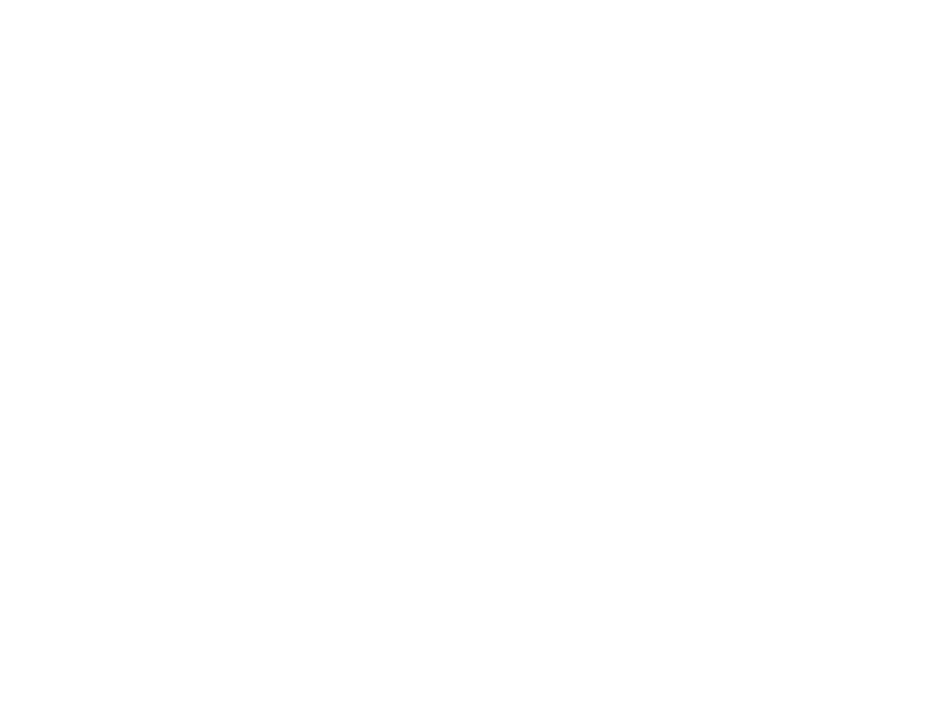
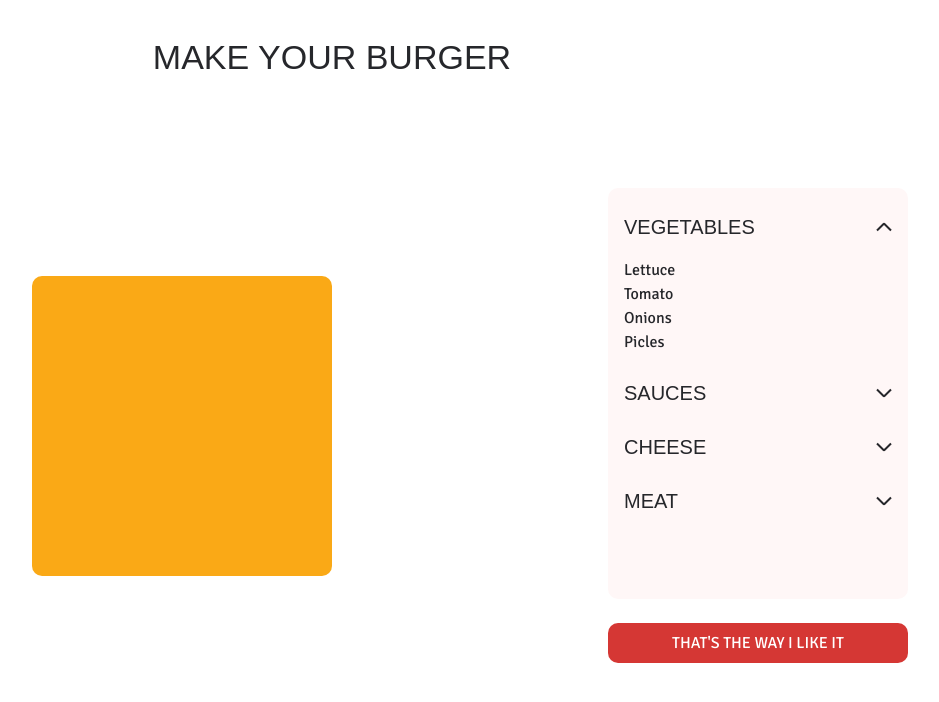
Before and after one commit to andresilva-cc/customburger, a Nuxt app: page /build in a window 1280 px wide. Before the commit this address had no page. Shown: the top 702 px of the page, without its empty margins (308-1247 px from the left). Built offline with nearby package versions, Linux system fonts and the light colour scheme; a web font is replaced by a local one.

Commit message:
feat: build page structure

```diff
--- /dev/null
+++ b/pages/build.vue
@@ -0,0 +1,64 @@
+<script setup lang="ts">
+import { reactive } from 'vue'
+
+type ExpansionPanels = {
+  [key: string]: {
+    title: string,
+    isExpanded: boolean
+  }
+}
+
+const expansionPanels: ExpansionPanels = reactive({
+  vegetables: {
+    title: 'Vegetables',
+    isExpanded: true
+  },
+  sauces: {
+    title: 'Sauces',
+    isExpanded: false
+  },
+  cheese: {
+    title: 'Cheese',
+    isExpanded: false
+  },
+  meat: {
+    title: 'Meat',
+    isExpanded: false
+  }
+})
+</script>
+
+<template>
+  <main class="flex flex-col h-full px-16 pb-16">
+    <h1 class="py-8 font-heading text-2xl text-center uppercase">
+      Make Your Burger
+    </h1>
+    <div class="flex-1 flex justify-center items-center">
+      <div class="flex-1">
+        <div class="w-[300px] h-[300px] mx-auto bg-secondary-500 rounded-lg" />
+      </div>
+      <aside class="w-[300px]">
+        <div class="flex flex-col gap-6 h-[411px] py-6 px-4 bg-light-50 rounded-lg">
+          <CbExpansionPanel
+            v-for="key in Object.keys(expansionPanels)"
+            :key="key"
+            v-model="expansionPanels[key].isExpanded"
+          >
+            <template #title>
+              {{ expansionPanels[key].title }}
+            </template>
+            <template #content>
+              <div>Lettuce</div>
+              <div>Tomato</div>
+              <div>Onions</div>
+              <div>Picles</div>
+            </template>
+          </CbExpansionPanel>
+        </div>
+        <CbButton class="mt-6">
+          That's The Way I Like It
+        </CbButton>
+      </aside>
+    </div>
+  </main>
+</template>
```
